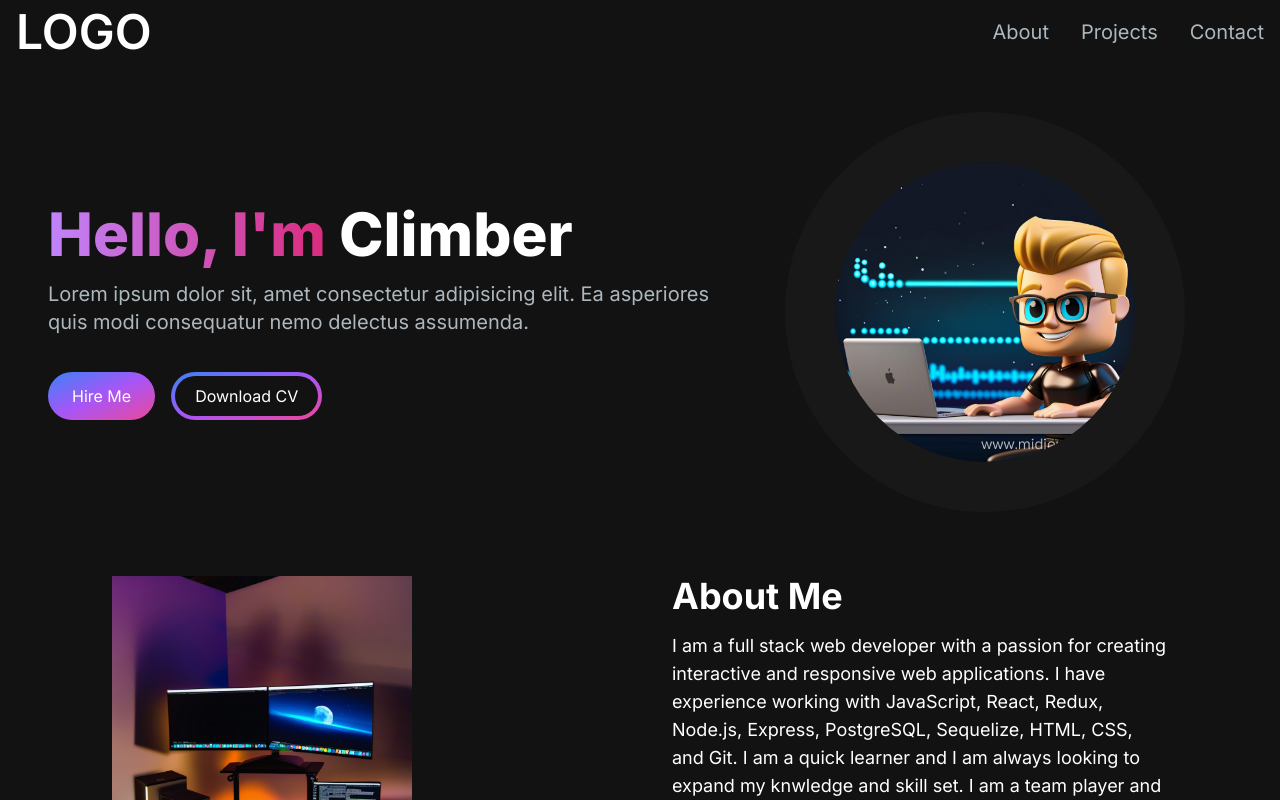
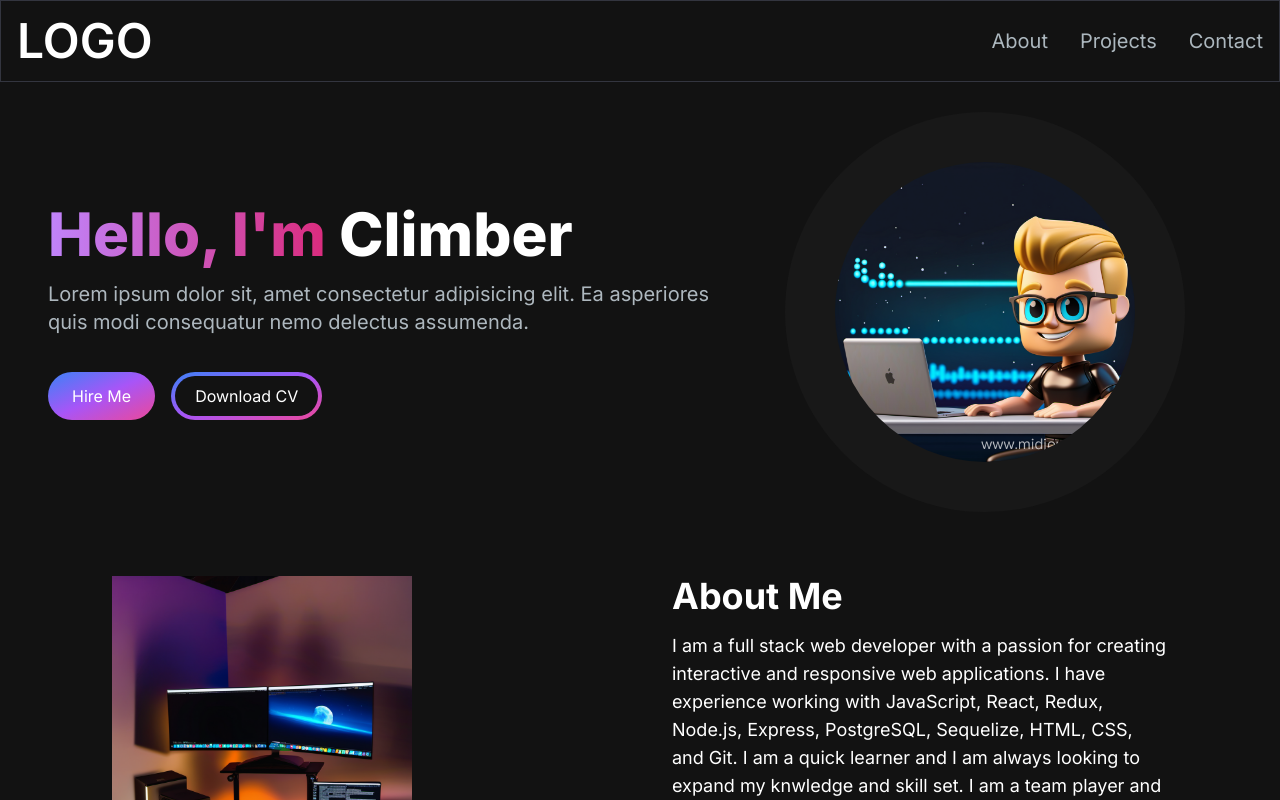
Before and after one commit to HubertKorcala/portfolio-website, a Next.js app: page / in a window 1280 px wide. Shown: the top 800 px of the page. Built offline with nearby package versions, Linux system fonts and the light colour scheme.

Commit message:
feat: add border in Navbar

```diff
--- a/src/app/components/Navbar.tsx
+++ b/src/app/components/Navbar.tsx
@@ -24,8 +24,8 @@
   const [navbarOpen, setNavbarOpen] = useState(false);
 
   return (
-    <nav className="fixed top-0 left-0 right-0 z-10 bg-[#121212] bg-opacity-100 container mx-auto ">
-      <div className="flex flex-wrap items-center justify-between mx-auto px-4 py-2">
+    <nav className="fixed top-0 left-0 right-0 z-10 border border-[#33353F]  bg-[#121212] bg-opacity-100 mx-auto ">
+      <div className="flex flex-wrap items-center justify-between lg:py-4 container mx-auto px-4 py-2">
         <Link
           href={"/"}
           className="text-2xl md:text-5xl text-white font-semibold"
```
